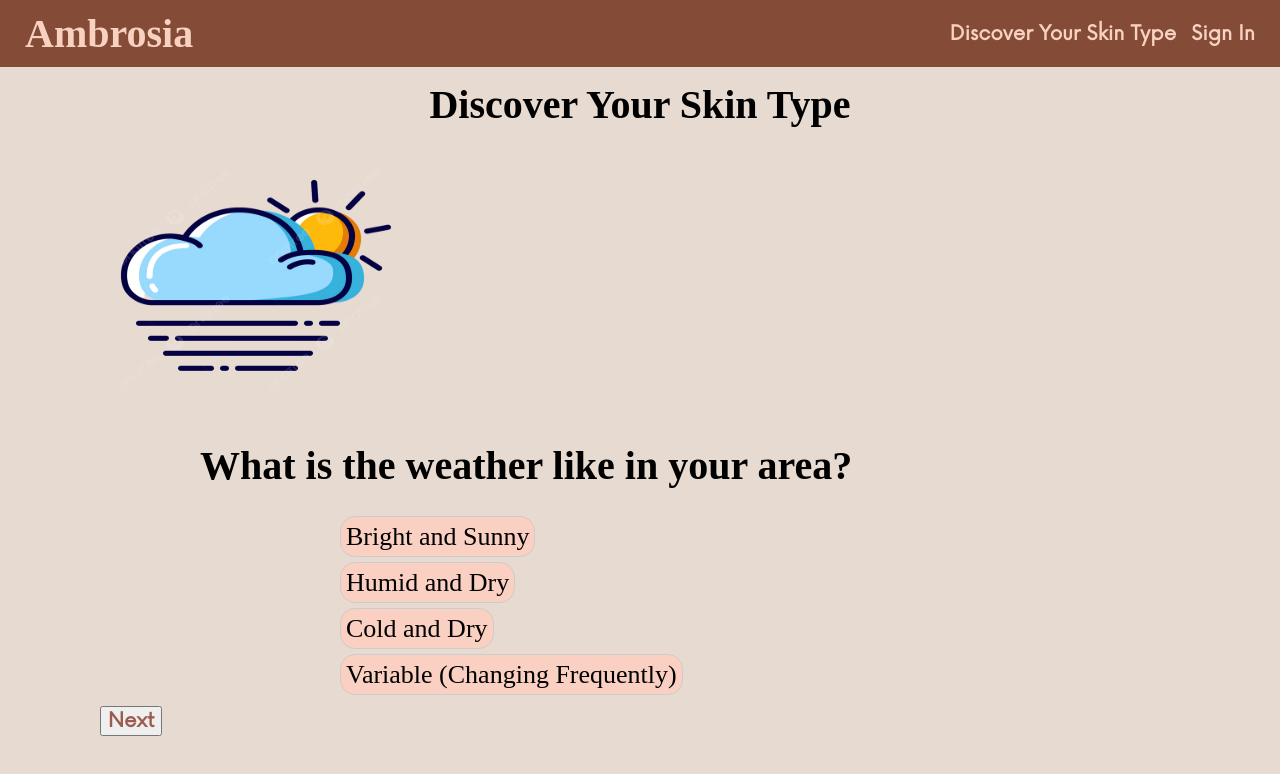
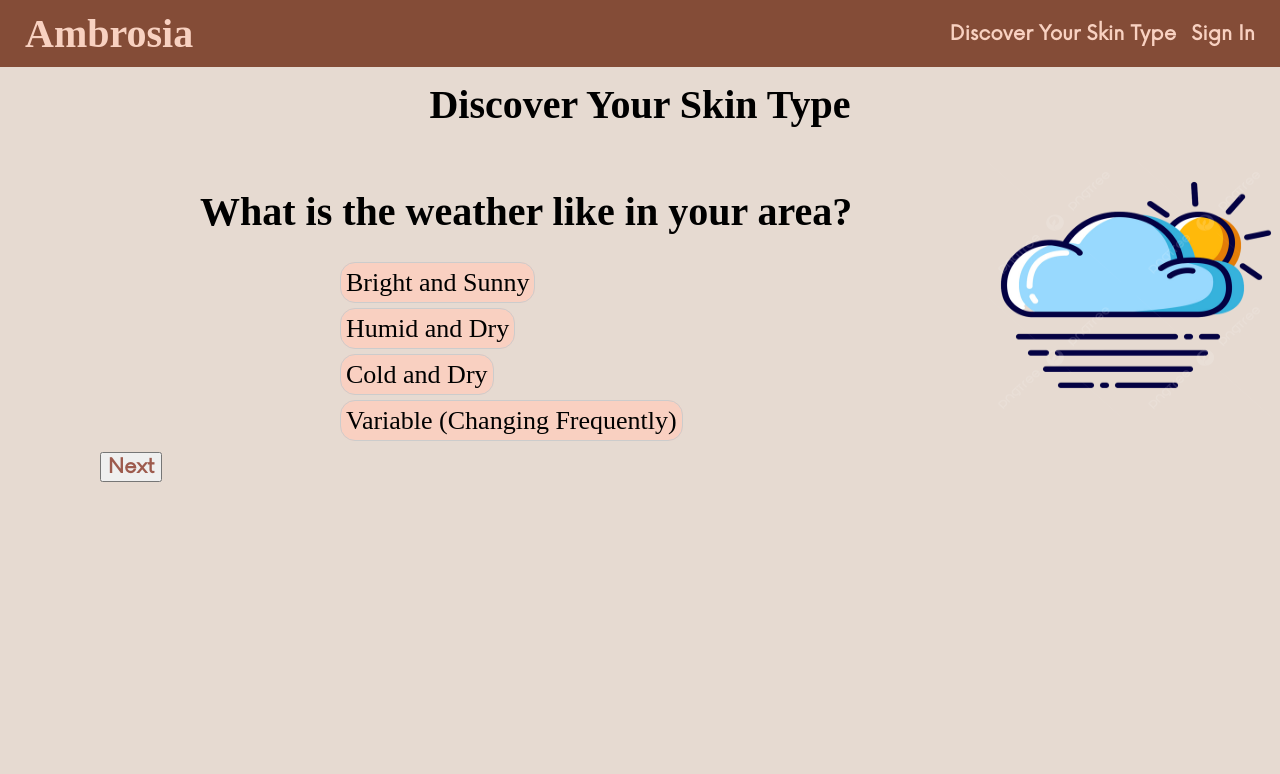
Before and after one commit to RichardLi-1/YRHacks, a plain HTML site: page Ambrosia/survey.html in a window 1280 px wide. Drawn offline with nearby package versions, Linux system fonts and the light colour scheme; a web font is replaced by a local one.

Commit message:
survey formatting

```diff
--- a/Ambrosia/survey.html
+++ b/Ambrosia/survey.html
@@ -60,18 +60,17 @@
         </a>
       </div>
     </div>
+
     <div>
       <h1 style="text-align: center; font-size: 40px">
         Discover Your Skin Type
       </h1>
       <div class="survey">
         <div class="entry">
-          <img
-            src="weather.png"
-            style="justify-content: center"
-            width="300"
-            height="250"
-          />
+          <div style="float: right; justify-content: center">
+            <img src="weather.png" width="300" height="270" />
+          </div>
+          <div style="float: left">
             <h2 style="font-size: 40px">
               What is the weather like in your area?
             </h2>
@@ -103,8 +102,12 @@
             </div>
             <button class="next">Next</button>
           </div>
+        </div>
 
         <div class="entry" style="display: none">
+          <div style="float: right; justify-content: center">
+            <img src="sleep.png" width="300" height="270" />
+          </div>
           <h2>How much sleep do you get a night?</h2>
           <div class="answer-choices">
             <ul>
```
Also changed, not shown: Ambrosia/sleep.png (added), 1 other file. Lines whose indentation alone changed are shown as unchanged.
